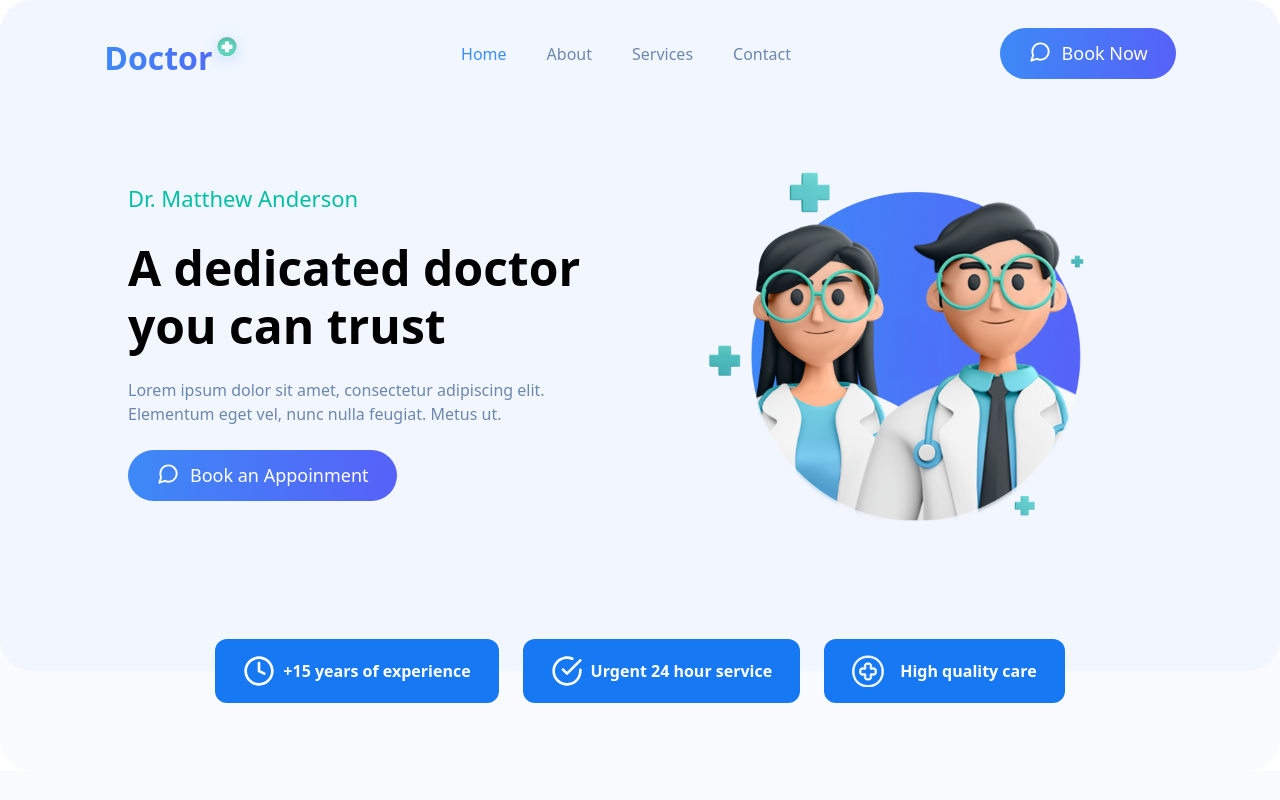
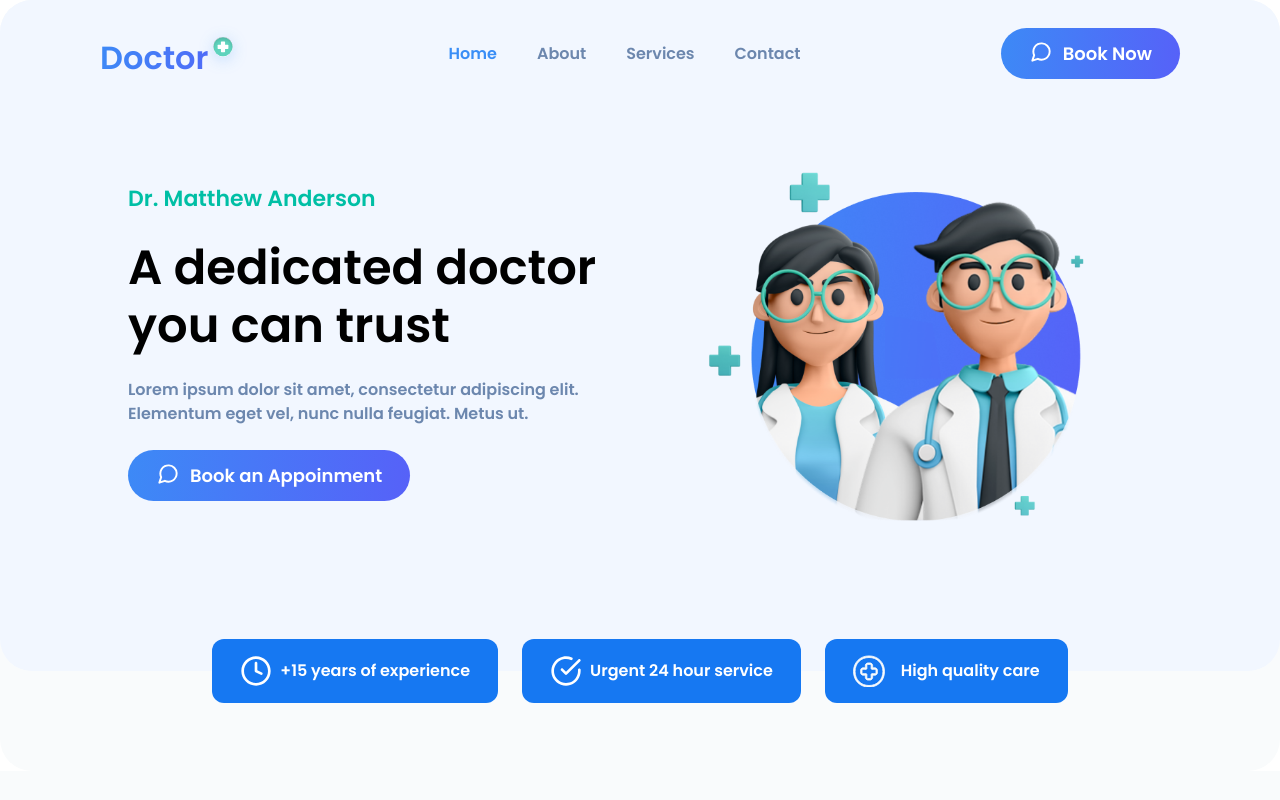
Before and after one commit to maharajafz03/Doc_clinic, a React (Create React App) app: page / in a window 1280 px wide. Shown: the top 800 px of the page. Built offline with nearby package versions, Linux system fonts and the light colour scheme.

Commit message:
modification de la police

```diff
--- a/src/App.css
+++ b/src/App.css
@@ -1,3 +1,8 @@
+@import url('https://fonts.googleapis.com/css2?family=Poppins:wght@600&family=Roboto:ital@0;1&display=swap');
+
+body{
+    font-family: "Poppins",sans-serif;
+}
 .doctor-gradient{
 background: var(--DoctorGradient, linear-gradient(96deg, #3A8EF6 -10.84%, #6F3AFA 196.74%));
 background-clip: text;
--- a/tailwind.config.js
+++ b/tailwind.config.js
@@ -2,7 +2,13 @@
 module.exports = {
   content: ["./src/**/*.{html,js,jsx}"],
   theme: {
-    extend: {},
-  },
+    extend: {
+      fontFamily: {
+
+        'poppins': ["Poppins"],
+      },
+    }
+
+},
   plugins: [],
 }
```
